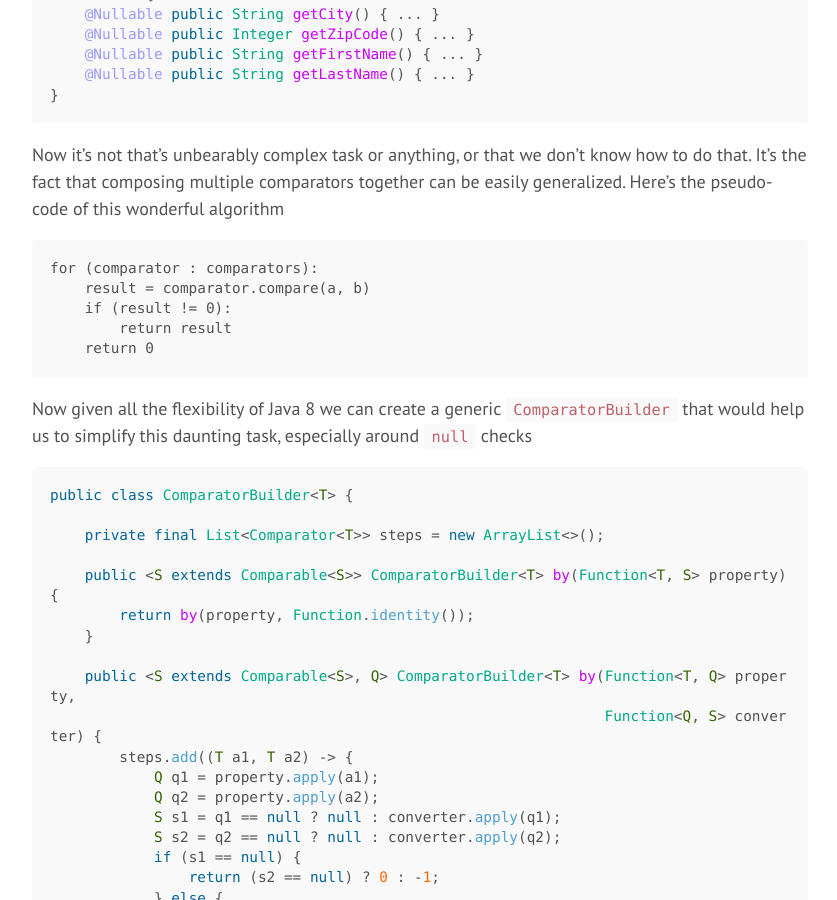
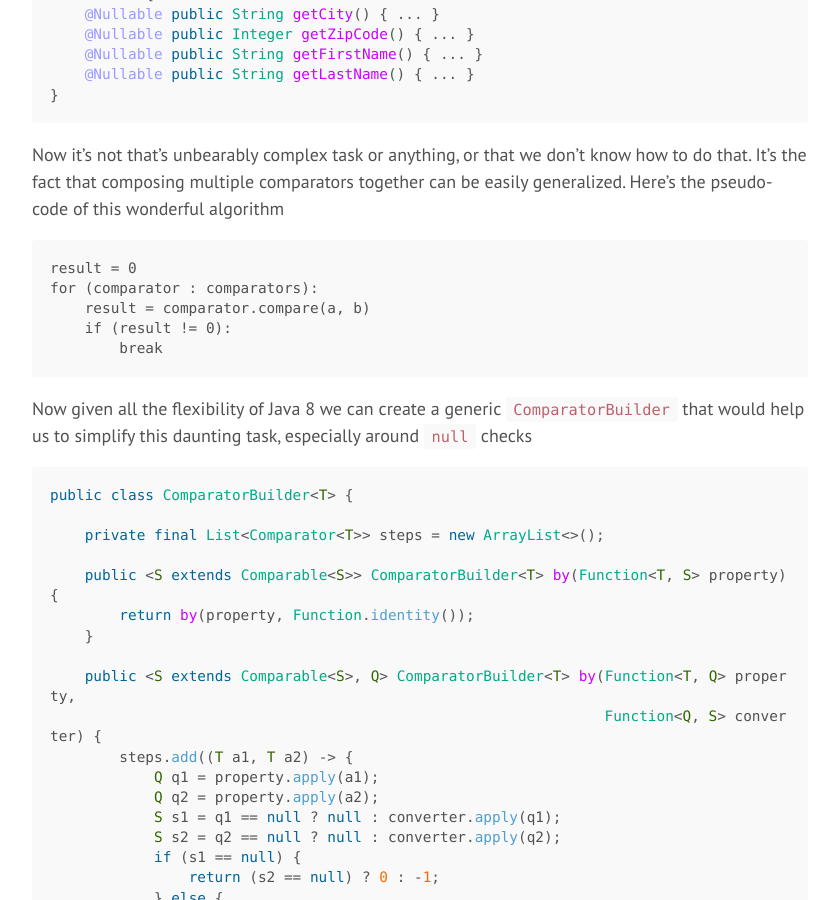
Before and after one commit to vasily-kartashov/vasily-kartashov.github.io, a Jekyll site: the page built from _posts/2016-06-10-creating-null-safe-comparators.md, in a window 1280 px wide and 900 px high, scrolled down 712 px. Shown: the whole window, without its empty margins (382-1219 px from the left). Built offline with Jekyll 4.4.1, drawn with Linux system fonts in a browser that asks for light colours.

Commit message:
better pseudo-code

```diff
--- a/_posts/2016-06-10-creating-null-safe-comparators.md
+++ b/_posts/2016-06-10-creating-null-safe-comparators.md
@@ -34,11 +34,11 @@ Now it's not that's unbearably complex task or anything, or that we don't know
 how to do that. It's the fact that composing multiple comparators together can
 be easily generalized. Here's the pseudo-code of this wonderful algorithm
 
+    result = 0
     for (comparator : comparators):
         result = comparator.compare(a, b)
         if (result != 0):
-            return result
-        return 0
+            break
 
 Now given all the flexibility of Java 8 we can create a generic `ComparatorBuilder`
 that would help us to simplify this daunting task, especially around `null` checks
```
